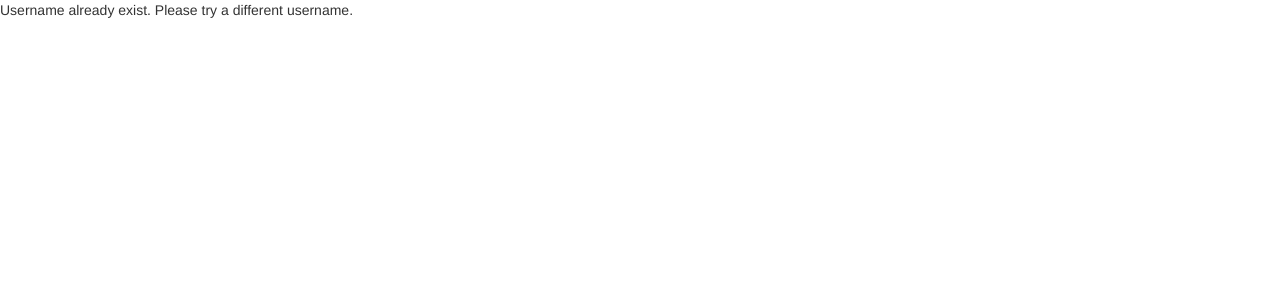
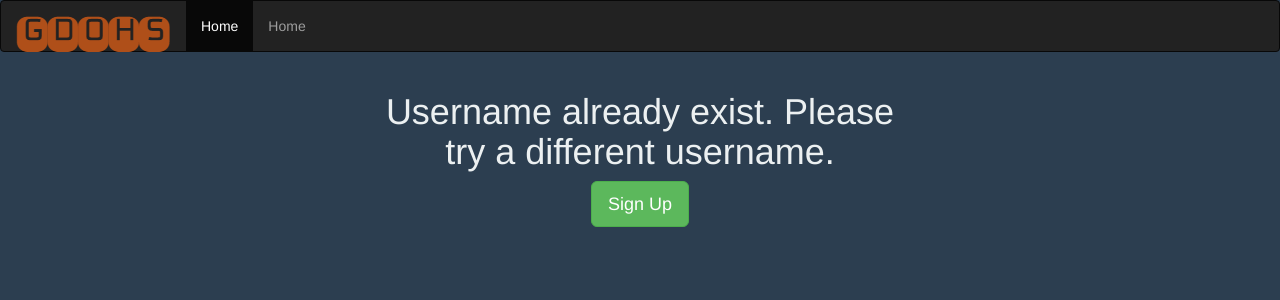
Before and after one commit to godsgift/gdohs, a Flask app: template templates/signupfail.html in a window 1280 px wide. Shown: the top 300 px of the page. Run offline with Flask 2, Linux system fonts and the light colour scheme; the template is opened without the code that fills it, so the values that code supplies are empty.

Commit message:
fixed sign up page and added a failed sign up page

```diff
--- a/app.py
+++ b/app.py
@@ -1,3 +1,4 @@
+import re
 from flask import *
 from flask.ext.pymongo import PyMongo
 # from flask.ext.security import Security
@@ -24,7 +25,7 @@ def showSignup():
 	#Redirect to the sign up page
 	return render_template("signup.html")
 
-@app.route("/signUp", methods=['POST'])
+@app.route("/signUp", methods=['POST', 'GET'])
 def signUp():
 	#Grab user input
 	_username = request.form['username']
@@ -32,6 +33,12 @@ def signUp():
 	_email = request.form['email']
 	_firstname = request.form['firstname']
 	_lastname = request.form['lastname']
+
+
+	#Check if any of ^ have any spaces before going below
+
+	string = "test this 	thing	\n"
+	print re.sub('[\s+]', '', string)
 
 	#If username already exists in database, send to sign up failure page
 	if (mongo.db.user.find_one({"username": _username})):
--- a/templates/signupfail.html
+++ b/templates/signupfail.html
@@ -6,7 +6,30 @@
     <link rel="stylesheet" type="text/css" href="../static/css/bootstrap.min.css">
     <link rel="stylesheet" type="text/css" href="../static/styles.css">
 </head>
-    <body>
-    Username already exist. Please try a different username.
+	<body class="body">
+        <nav class="navbar navbar-inverse">
+            <ul class="nav navbar-nav">
+                <li class="navbar-header">
+                    <a class="navbar-brand" href="/">
+                        <img alt="brand" src="../static/images/gdohs-logo.png">
+                    </a>
+                </li>
+                <li class="nav-item active">
+                    <a href="/" class="nav-link">Home</a>
+                </li>
+                <li class="nav-item">
+                    <a href="/" class="nav-link">Home</a>
+                </li>
+            </ul>
+        </nav>
+
+        <div class="container">
+            <div class="col-xs-6 col-xs-offset-3">
+    			<h1 class="text-center text-white">Username already exist. Please try a different username.</h1>
+	    		<div class="text-center">
+	    			<a href="/showSignup" class="btn btn-success btn-lg" role="button">Sign Up</a>
+	    		</div>
+    		</div>
+    	</div>
     </body>
 </html>
```
Also changed, not shown: templates/signup.html (+36 -8 lines), static/images/gdohs-logo.png (added), static/images/gdohs.png (deleted).
